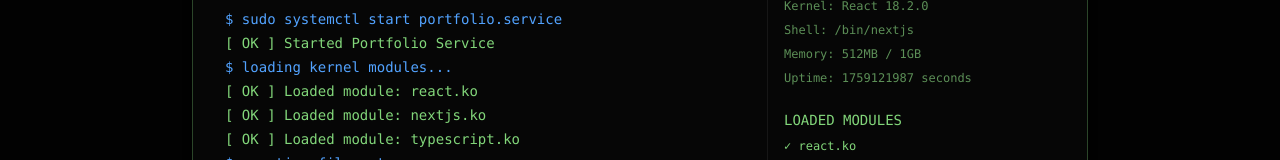
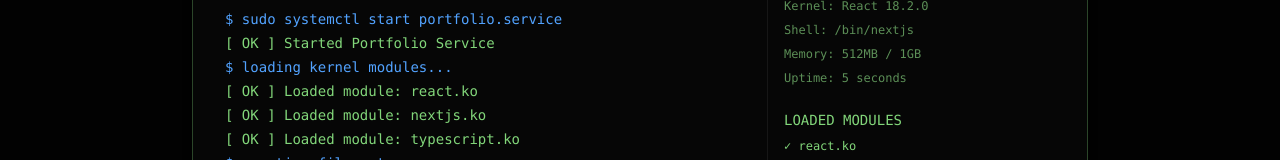
Before and after one commit to nathija-nimantha/portfolio-web, a Next.js app: page / in a window 1280 px wide. Shown: the part 304-464 px from the top of the page. Built offline with nearby package versions, Linux system fonts and the light colour scheme.

Commit message:
feat: update LoadingScreen to track uptime only when client-side and prevent double effect execution

```diff
--- a/src/components/loading-screen.tsx
+++ b/src/components/loading-screen.tsx
@@ -7,11 +7,17 @@
   const [currentStep, setCurrentStep] = useState(0)
   const [displayedText, setDisplayedText] = useState<string[]>([])
   const [uptime, setUptime] = useState(0)
+  const [isClient, setIsClient] = useState(false)
+
   useEffect(() => {
+    setIsClient(true)
+    const startTime = Math.floor(Date.now() / 1000)
+    setUptime(0)
+
     const interval = setInterval(() => {
-      setUptime(Math.floor(Date.now() / 1000));
+      setUptime(Math.floor(Date.now() / 1000) - startTime);
     }, 1000);
-    setUptime(Math.floor(Date.now() / 1000));
+
     return () => clearInterval(interval);
   }, []);
 
@@ -154,7 +160,7 @@
             <div>Kernel: React 18.2.0</div>
             <div>Shell: /bin/nextjs</div>
             <div>Memory: 512MB / 1GB</div>
-            <div>Uptime: {uptime} seconds</div>
+            <div>Uptime: {isClient ? uptime : 0} seconds</div>
             <div className="pt-2 md:pt-4">
               <div className="text-primary text-xs md:text-sm mb-1 md:mb-2">LOADED MODULES</div>
               <div className="space-y-1 text-[10px] md:text-xs">
```
